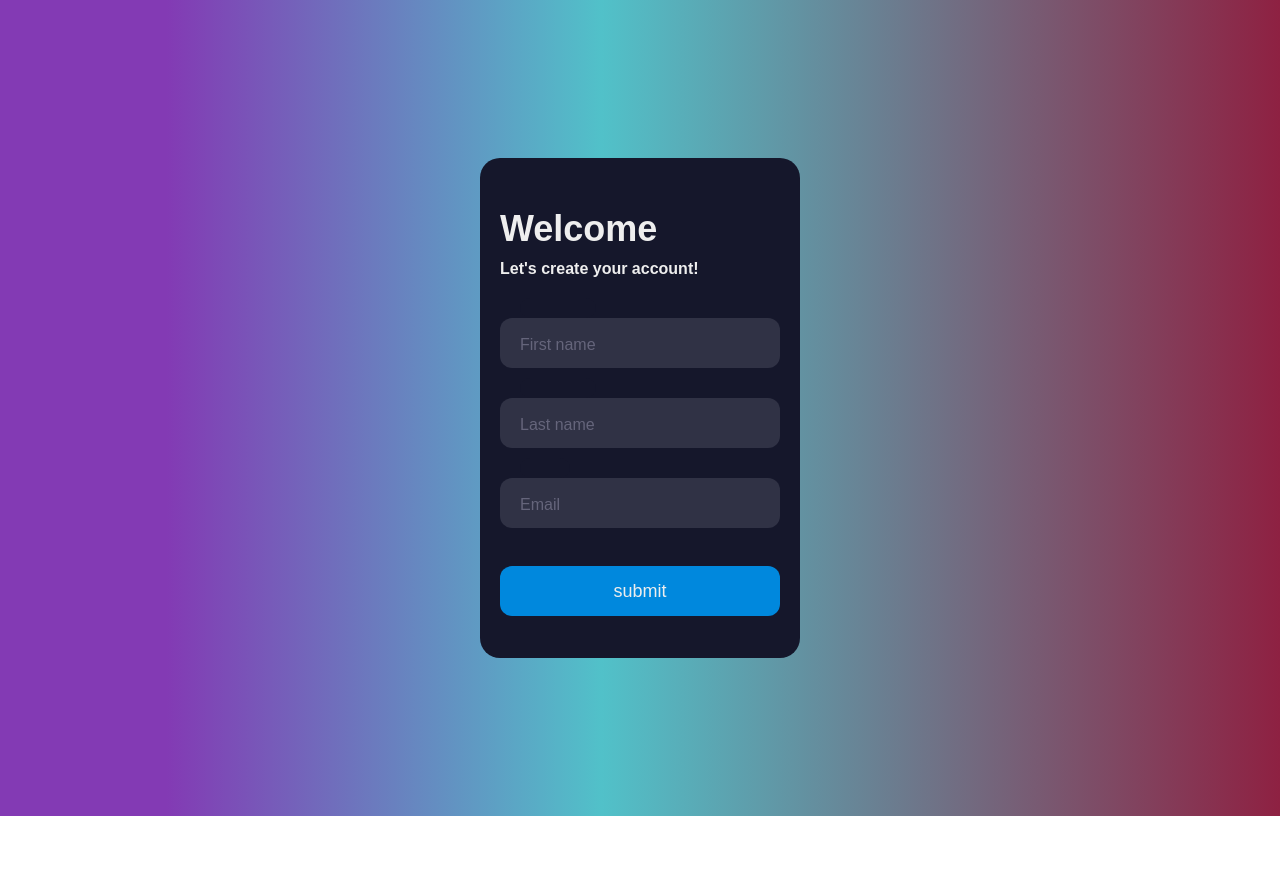
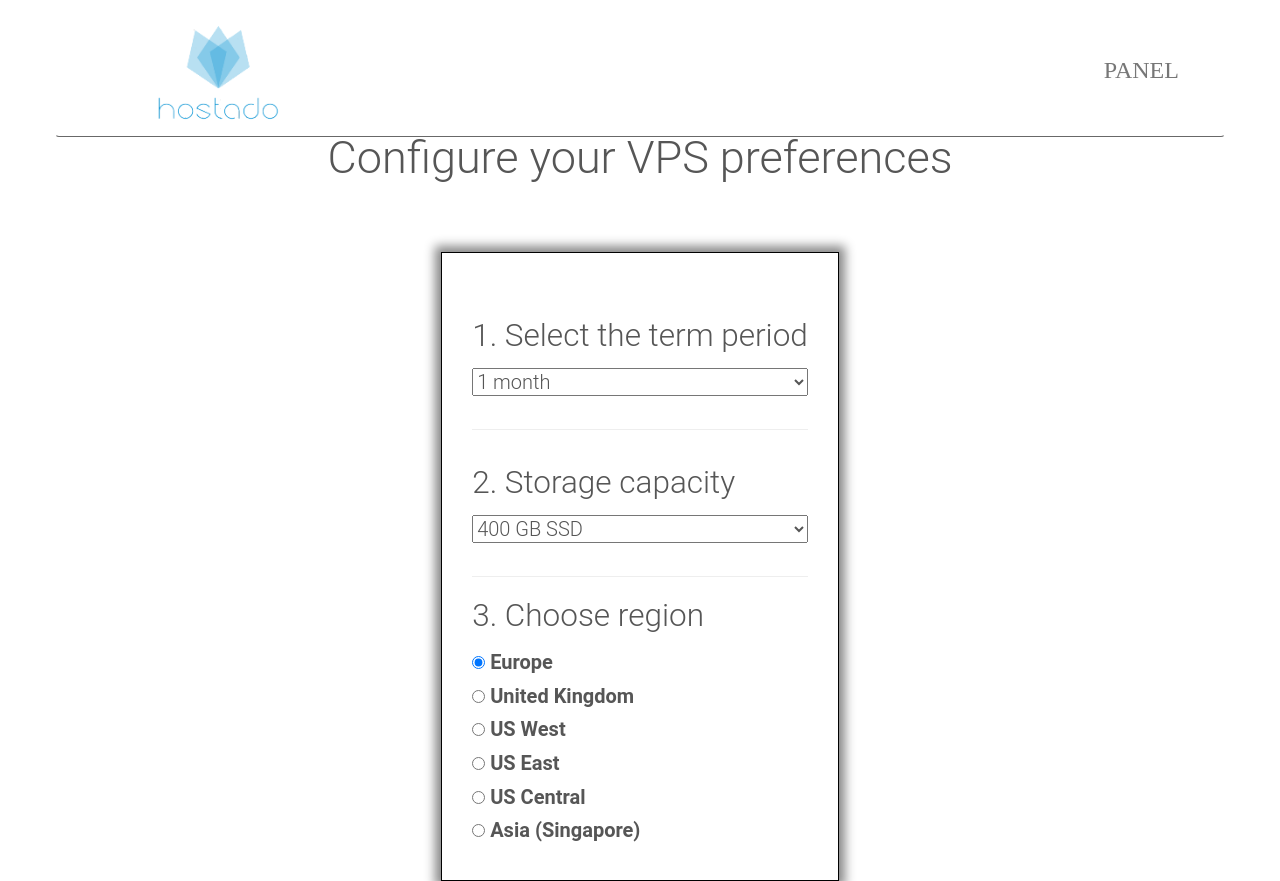
Before and after one commit to vmbg00/hostado, a plain HTML site: page form.html in a window 1280 px wide. Before the commit the page ends 816 px from the top, so only its background shows below. Drawn offline with Linux system fonts and the light colour scheme; a web font is replaced by a local one.

```diff
--- a/assets/css/style.css
+++ b/assets/css/style.css
@@ -35,6 +35,39 @@ PRE LOADER
     height: 100%;
     width: 100%;
     overflow: hidden !important;
+}
+
+.heading-text {
+    text-align: center;
+    margin: 10% 0 5% 0;
+}
+
+.main-container {
+    display: flex;
+    justify-content: center;
+}
+
+.form-vps-configuration {
+    border: 1px solid black;
+    padding: 2em;
+    box-shadow: 0px 0px 10px 6px #888888;
+
+
+}
+
+.select-options {
+    width: 100%;
+    font-size: 20px;
+}
+
+.region-radio-group-container form label {
+    display: block;
+    font-size: 20px;
+}
+
+
+.gap {
+    margin: 10% 0;
 }
 
 .loaded {
--- a/form.html
+++ b/form.html
@@ -7,27 +7,108 @@
   <meta name="description" content="">
   <meta name="viewport" content="width=device-width, initial-scale=1">
   <link rel="apple-touch-icon" href="apple-touch-icon.png">
-    <link rel="stylesheet" href="./assets/css/form.css">
+  <link rel="stylesheet" href="assets/css/fonticons.css">
+  <link rel="stylesheet" href="assets/fonts/stylesheet.css">
+  <link rel="stylesheet" href="assets/css/font-awesome.min.css">
+  <link rel="stylesheet" href="assets/css/bootstrap.min.css">
+  <link rel="stylesheet" href="assets/css/style.css">
 </head>
+
 <body>
-    <div class="form">
-        <div class="title">Welcome</div>
-        <div class="subtitle">Let's create your account!</div>
-        <div class="input-container ic1">
-          <input id="firstname" class="input" type="text" placeholder=" " />
-          <div class="cut"></div>
-          <label for="firstname" class="placeholder">First name</label>
+  <div class="main_menu_bg navbar-fixed-top">
+    <div class="container">
+      <div class="row">
+        <div class="nave_menu wow fadeInUp" data-wow-duration="1s">
+          <nav class="navbar navbar-default" id="navmenu">
+            <div class="container-fluid">
+              <!-- Brand and toggle get grouped for better mobile display -->
+              <div class="navbar-header">
+                <button type="button" class="navbar-toggle collapsed" data-toggle="collapse"
+                  data-target="#bs-example-navbar-collapse-1" aria-expanded="false">
+                  <span class="sr-only">Toggle navigation</span>
+                  <span class="icon-bar"></span>
+                  <span class="icon-bar"></span>
+                  <span class="icon-bar"></span>
+                </button>
+                <a class="navbar-brand" href="#"><img src="assets/images/logo.png" alt="" /></a>
               </div>
-        <div class="input-container ic2">
-          <input id="lastname" class="input" type="text" placeholder=" " />
-          <div class="cut"></div>
-          <label for="lastname" class="placeholder">Last name</label>
+
+              <!-- Collect the nav links, forms, and other content for toggling -->
+              <div class="collapse navbar-collapse" id="bs-example-navbar-collapse-1">
+
+                <ul class="nav navbar-nav navbar-right">
+                  <li>
+                    <a class="panel-anchor" href="./form.html">Panel</a>
+                  </li>
+                </ul>
               </div>
-        <div class="input-container ic2">
-          <input id="email" class="input" type="text" placeholder=" " />
-          <div class="cut cut-short"></div>
-          <label for="email" class="placeholder">Email</>
             </div>
-        <button type="text" class="submit">submit</button>
+          </nav>
         </div>
+      </div>
+
+    </div>
+
+  </div>
+  <header>
+    <h1 class="heading-text">
+      Configure your VPS preferences
+    </h1>
+  </header>
+  <section class="main-container">
+    <div class="form-vps-configuration">
+      <div class="term-length-container gap">
+        <h3>1. Select the term period</h3>
+        <select name="term-length select-options" class="select-options" id="term-length">
+          <option value="1-month">1 month</option>
+          <option value="3-month">3 month</option>
+          <option value="6-month">6 month</option>
+          <option value="12-month">12 month</option>
+        </select>
+      </div>
+      <hr>
+      <div class="storage-type-container gap">
+        <h3>2. Storage capacity</h3>
+        <select name="storage-capacity" class="select-options" id="storage-capacity">
+          <option value="400ssd">400 GB SSD</option>
+          <option value="1.6ssd">1.6 TB SSD</option>
+        </select>
+      </div>
+      <hr>
+      <div class="region-container">
+        <h3>3. Choose region</h3>
+        <div class="region-radio-group-container">
+          <form>
+            <label>
+              <input type="radio" name="radio" checked />
+              <span>Europe</span>
+            </label>
+            <label>
+              <input type="radio" name="radio" />
+              <span>United Kingdom</span>
+            </label>
+            <label>
+              <input type="radio" name="radio" />
+              <span>US West</span>
+            </label>
+            <label>
+              <input type="radio" name="radio" />
+              <span>US East</span>
+            </label>
+            <label>
+              <input type="radio" name="radio" />
+              <span>US Central</span>
+            </label>
+            <label>
+              <input type="radio" name="radio" />
+              <span>Asia (Singapore)</span>
+            </label>
+          </form>
+        </div>
+      </div>
+    </div>
+    <div class="sticky-container-pricing-calc">
+
+    </div>
+  </section>
 </body>
```
Lines whose indentation alone changed are shown as unchanged.
